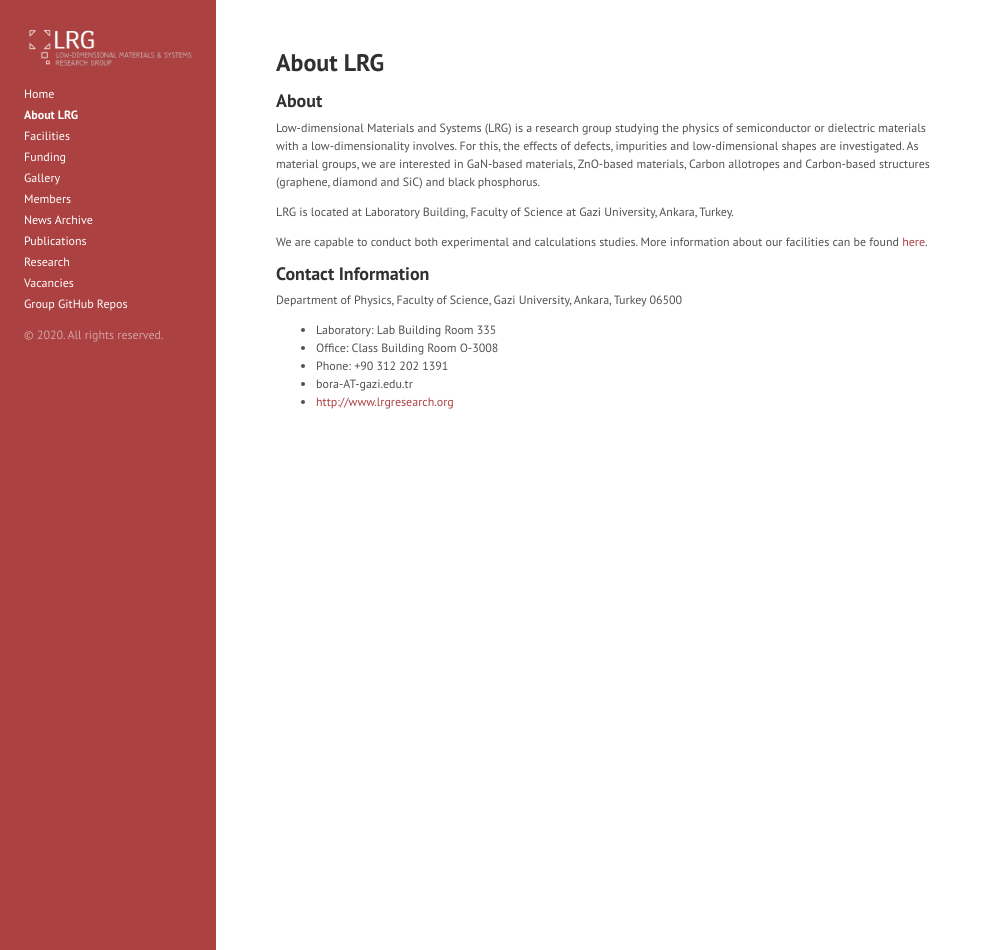
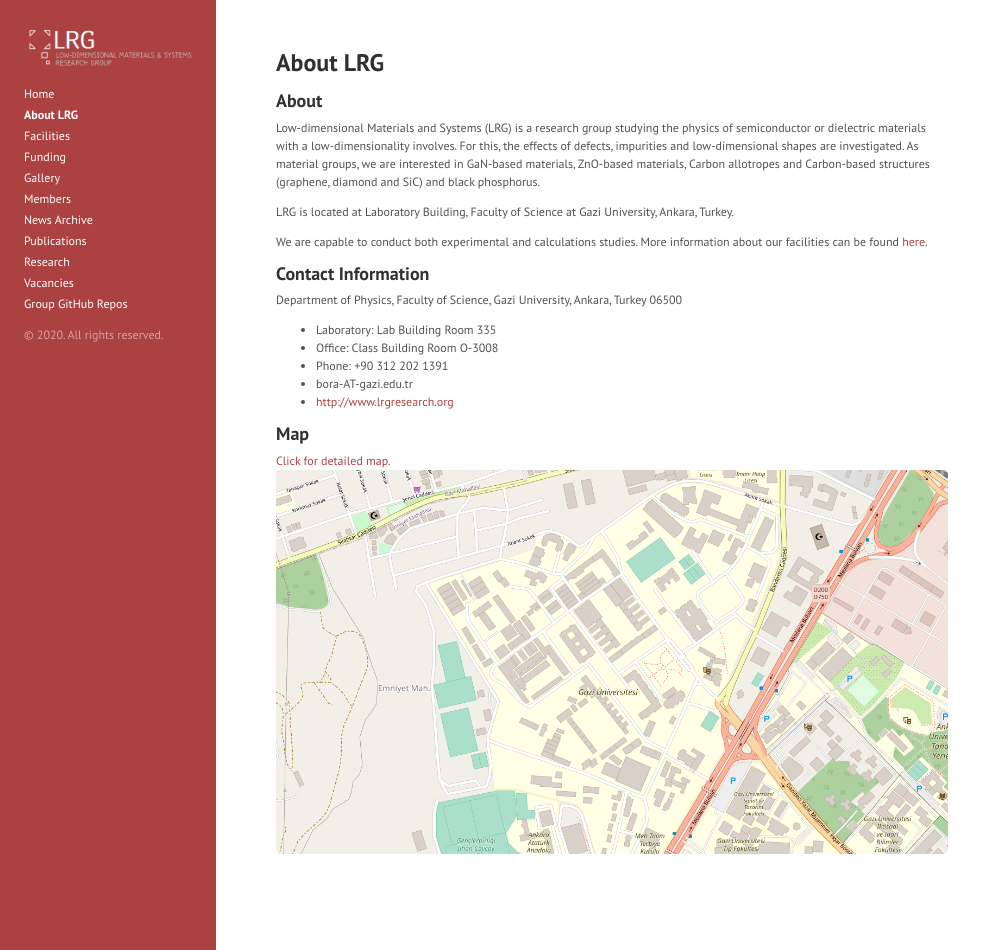
Before and after one commit to lrgresearch/oldwebsite, a Jekyll site: the page built from about.md, in a window 1280 px wide and 950 px high. Shown: the whole window, without its empty margins (0-987 px from the left). Built offline with Jekyll 4.4.1, drawn with Linux system fonts in a browser that asks for light colours.

Commit message:
Update about.md

```diff
--- a/about.md
+++ b/about.md
@@ -18,3 +18,7 @@ Department of Physics, Faculty of Science, Gazi University, Ankara, Turkey 06500
 * Phone: +90 312 202 1391
 * bora-AT-gazi.edu.tr
 * [http://www.lrgresearch.org](http://www.lrgresearch.org)
+
+## Map
+[Click for detailed map.](https://www.openstreetmap.org/#map=16/39.9378/32.8159)
+![Gazi Map](files/map.png)
```
